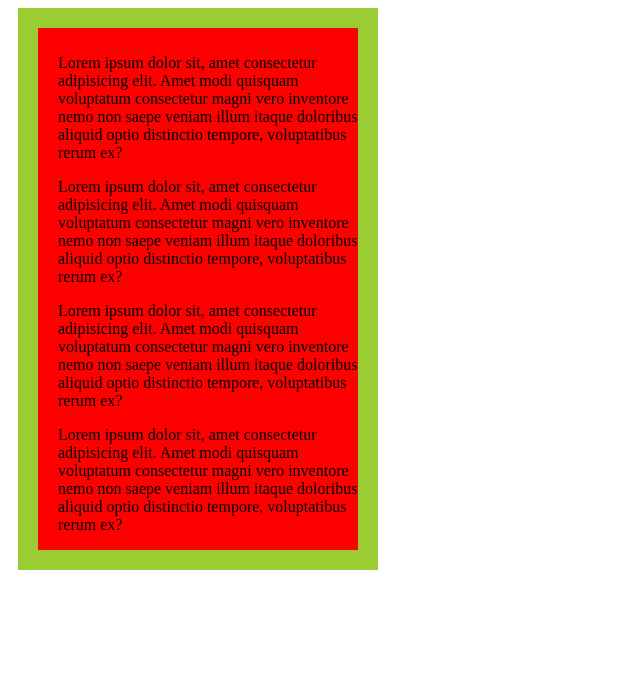
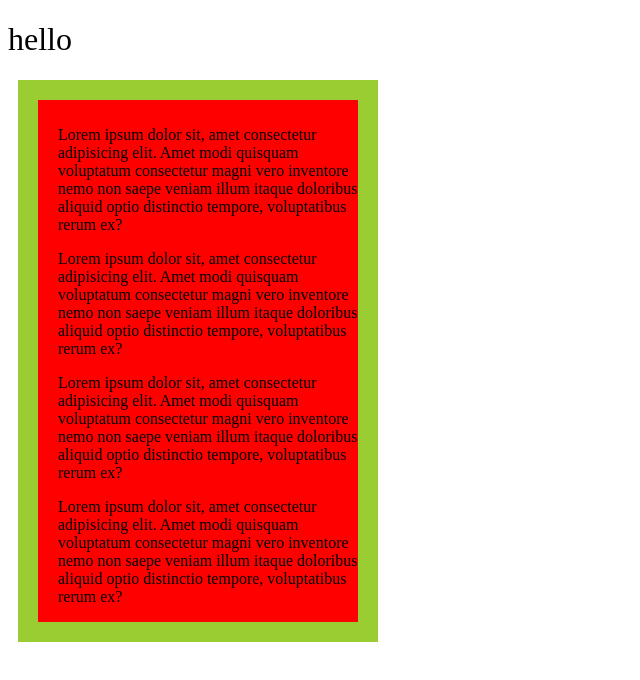
Before and after one commit to pritom22pritomsharma/demo, a plain HTML site: page index.html in a window 1280 px wide. Shown: the whole page, without its empty margins (0-640 px from the left). Drawn offline with Linux system fonts and the light colour scheme.

Commit message:
second commit

```diff
--- a/index.html
+++ b/index.html
@@ -8,6 +8,9 @@
     <link rel="stylesheet" href="style.css">
 </head>
 <body>
+
+    <h1 style="font-weight: 400;">hello </h1>
+
     <div class="container">
     <p>Lorem ipsum dolor sit, amet consectetur adipisicing elit. Amet modi quisquam voluptatum consectetur magni vero inventore nemo non saepe veniam illum itaque doloribus aliquid optio distinctio tempore, voluptatibus rerum ex?
     </p>
@@ -17,6 +20,7 @@
     </p>
     <p>Lorem ipsum dolor sit, amet consectetur adipisicing elit. Amet modi quisquam voluptatum consectetur magni vero inventore nemo non saepe veniam illum itaque doloribus aliquid optio distinctio tempore, voluptatibus rerum ex?
     </p>
+
 </div>
 
 </body>
```
